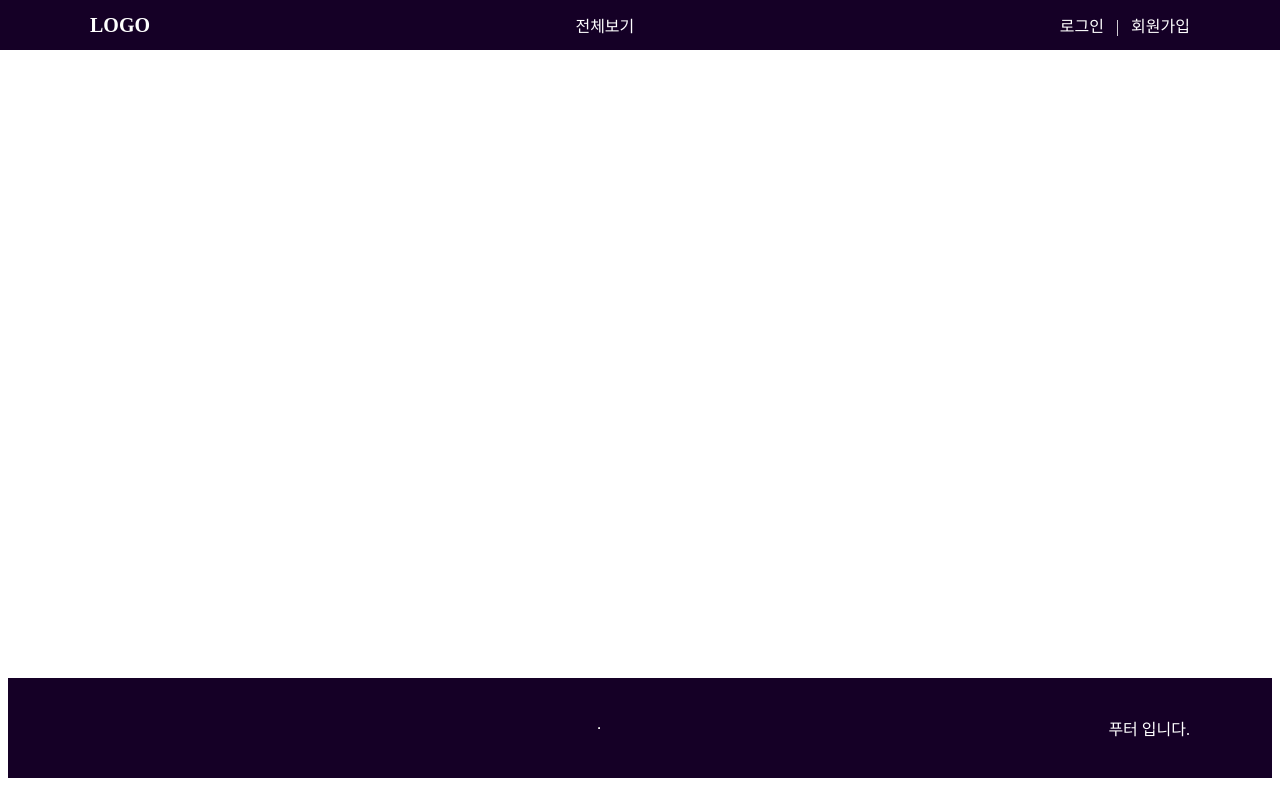
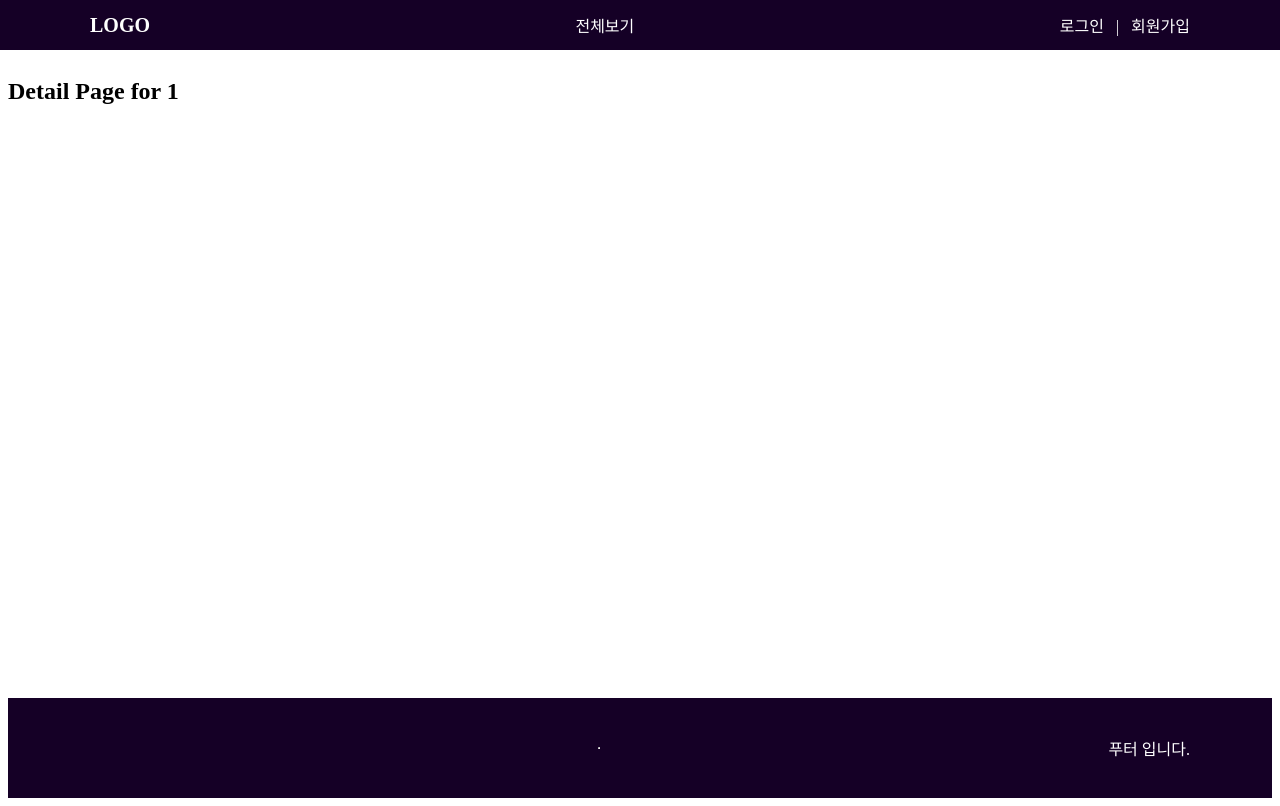
Before and after one commit to madTicket/front, a React (Create React App) app: page /detail/1 in a window 1280 px wide. Built offline with nearby package versions, Linux system fonts and the light colour scheme.

Commit message:
[feat] Search to Detail

```diff
--- a/src/App.js
+++ b/src/App.js
@@ -1,9 +1,11 @@
+import React from "react";
 import { Route, Routes } from "react-router-dom";
+
 import BoardList from "./routes/BoardList";
 import Home from "./routes/Home";
 import Login from "./routes/Login";
-import React from "react";
 import Register from "./routes/Register";
+import Detail from "./routes/Detail";
 
 function App() {
   return (
@@ -12,6 +14,7 @@ function App() {
       <Route path="/board" element={<BoardList />} />
       <Route path="/login" element={<Login />} />
       <Route path="/register" element={<Register />} />
+      <Route path="/detail/:category" element={<Detail />} />
     </Routes>
     // <div>
     //   <Login />
--- a/src/components/SearchBar/SearchBar.js
+++ b/src/components/SearchBar/SearchBar.js
@@ -6,6 +6,7 @@ import './SearchBar.scss';
 import _debounce from 'lodash/debounce';
 import { ReactComponent as Arrow } from "../../assets/images/north_west.svg";
 import { ReactComponent as Search } from "../../assets/images/search.svg";
+import { Link } from "react-router-dom";
 
 const SearchBar = () => {
     const [searchTerm, setSearchTerm] = useState('');
@@ -67,9 +68,12 @@ const SearchBar = () => {
             />
             <ul className='auto-search-container'>
                 {searchResults.map((result) => (
-                    <li key={result.category} className="search-result">{result.category}
-                        <Arrow width={25} height={25} fill='black' alt="arrowIcon" className='arrow-icon' />
-                    </li>
+                    <Link key={result.category} to={`/detail/${result.category}`} className="search-result-link">
+                        <li className="search-result">
+                            {result.category}
+                            <Arrow width={25} height={25} fill='black' alt="arrowIcon" className='arrow-icon' />
+                        </li>
+                    </Link>
                 ))}
             </ul>
         </div>
--- a/src/components/SearchBar/SearchBar.scss
+++ b/src/components/SearchBar/SearchBar.scss
@@ -53,3 +53,7 @@
         transform: translateY(-50%);
     }
 }
+
+a {
+    text-decoration: none;
+}
--- /dev/null
+++ b/src/routes/Detail.js
@@ -0,0 +1,18 @@
+// Detail.js
+
+import React from 'react';
+import { useParams } from 'react-router-dom';
+
+const Detail = () => {
+    // URL 파라미터(category)를 가져오기 위해 useParams 훅 사용
+    const { category } = useParams();
+
+    return (
+        <div>
+            <h2>Detail Page for {category}</h2>
+            {/* 여기에 해당 카테고리에 대한 상세 정보를 표시하는 내용을 추가하세요 */}
+        </div>
+    );
+};
+
+export default Detail;
--- a/src/routes/Home.js
+++ b/src/routes/Home.js
@@ -4,7 +4,7 @@ import SearchBar from '../components/SearchBar/SearchBar';
 
 const Home = () => {
     return (
-        <div>
+        <div style={{ display: 'flex', justifyContent: 'center', alignItems: 'center', height: '100vh' }}>
             <SearchBar />
         </div>
     );
```
